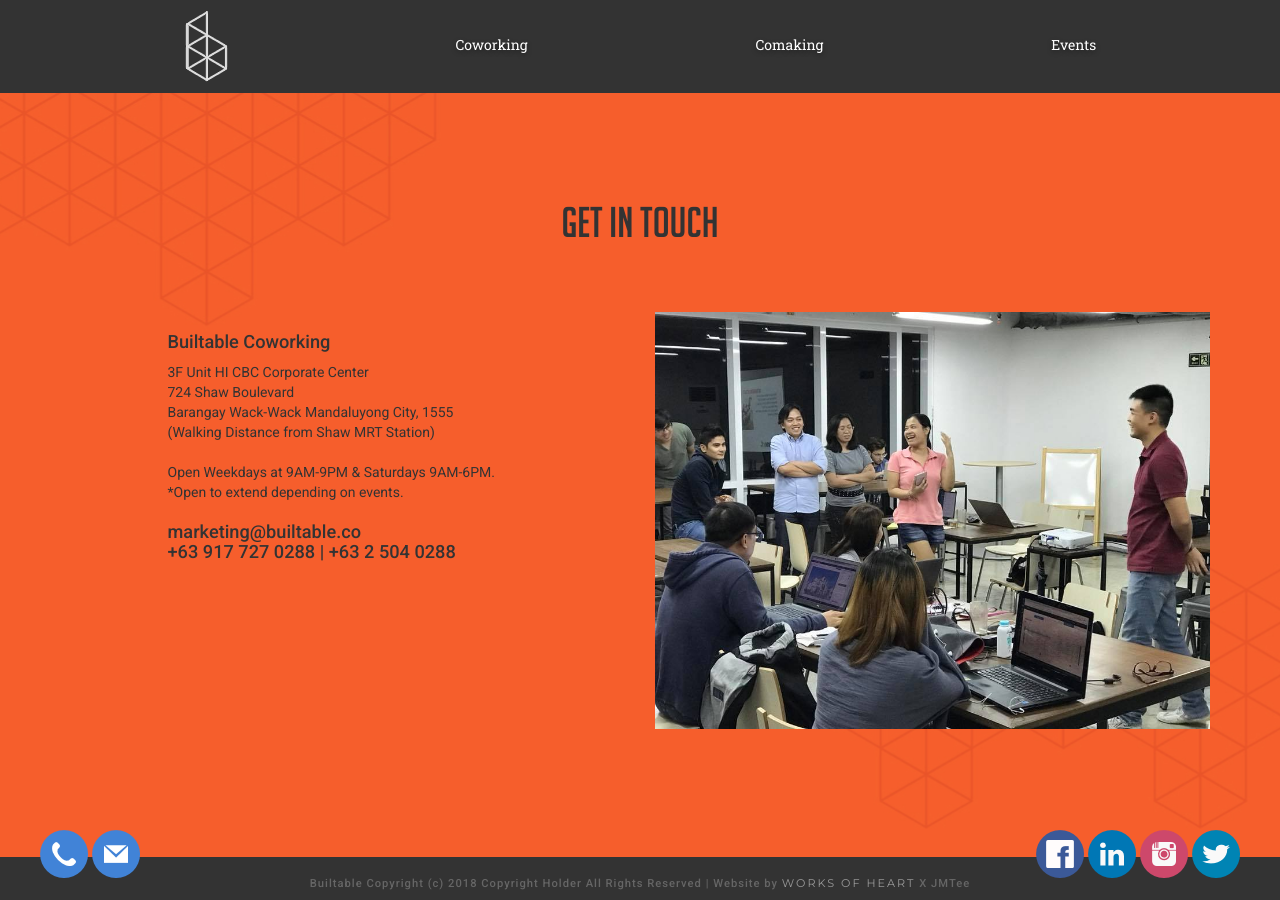
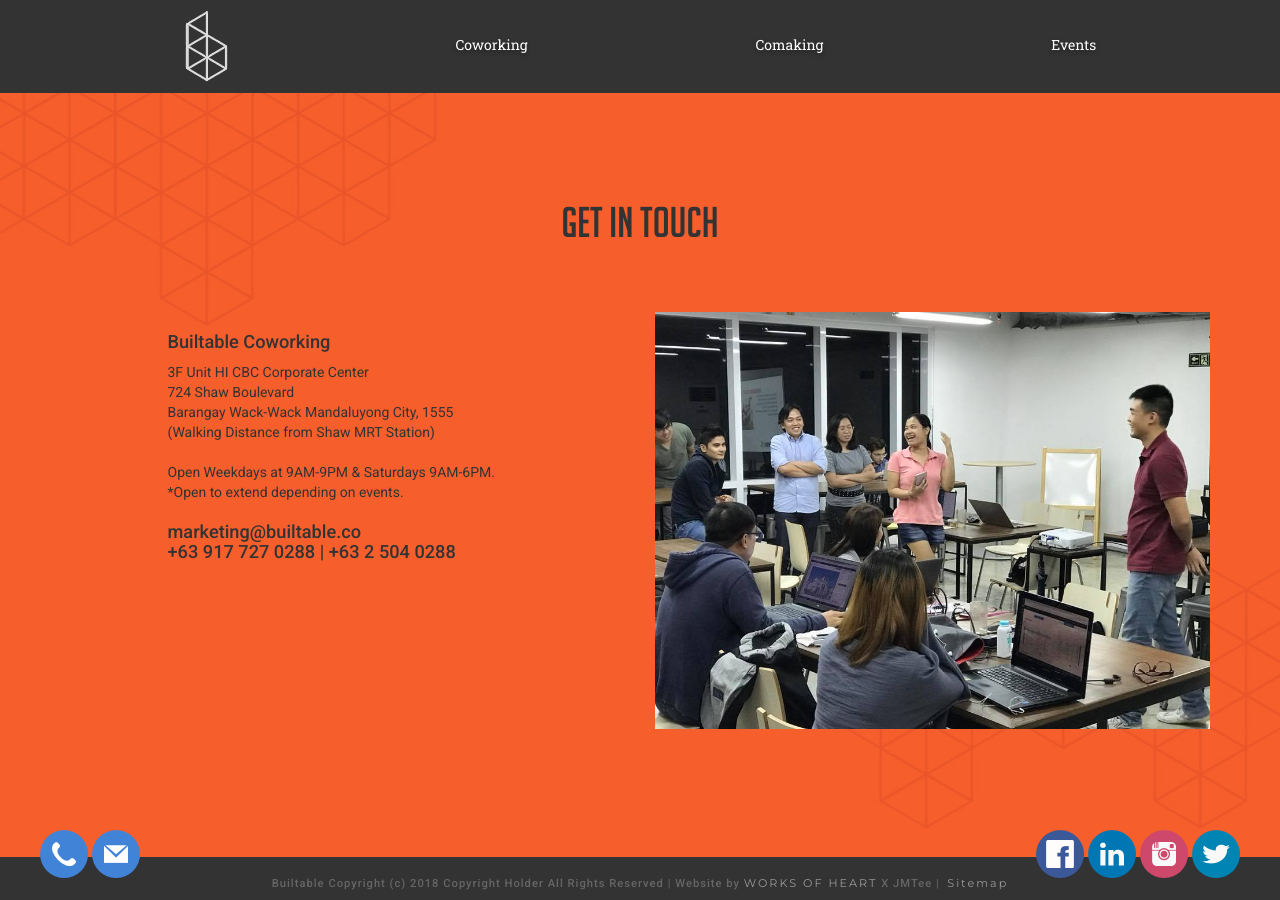
Before and after one commit to Builtable/Builtable.io, a Jekyll site: the page built from index.html, in a window 1280 px wide and 900 px high, scrolled down 1940 px. Built offline with Jekyll 4.4.1, drawn with Linux system fonts in a browser that asks for light colours; some web fonts are replaced.

Commit message:
updated site map

```diff
--- a/_layouts/main.html
+++ b/_layouts/main.html
@@ -129,7 +129,8 @@
 
     <div class="row footer">
         <div class="col-lg-12">
-            <h1>Builtable Copyright (c) 2018 Copyright Holder All Rights Reserved | Website by <a href="http://worksofheartph.com">WORKS OF HEART</a> X JMTee</h1>
+            <h1>Builtable Copyright (c) 2018 Copyright Holder All Rights Reserved | Website by <a href="http://worksofheartph.com">WORKS OF HEART</a> X JMTee  |&nbsp&nbsp<a href="../sitemap.xml" target="_blank">Sitemap</a></h1>
+
         </div>
     </div>
 
```
Also changed, not shown: 6 other files.
